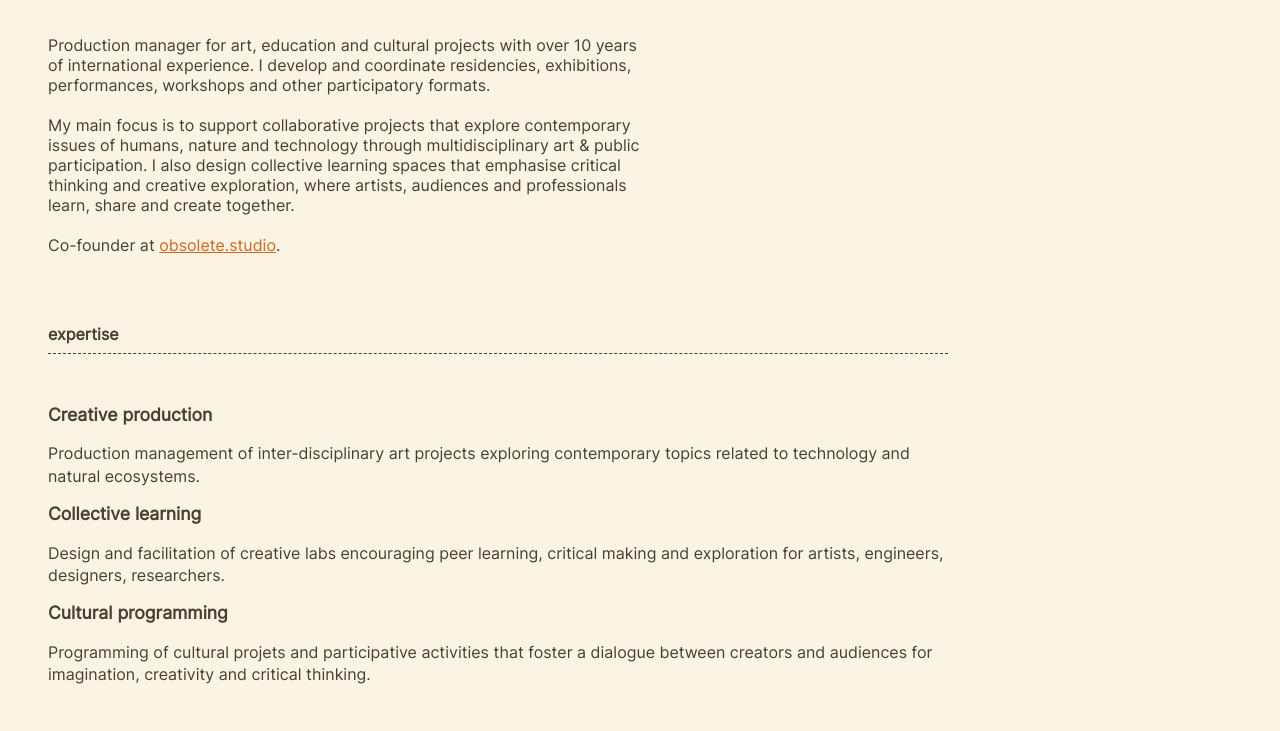
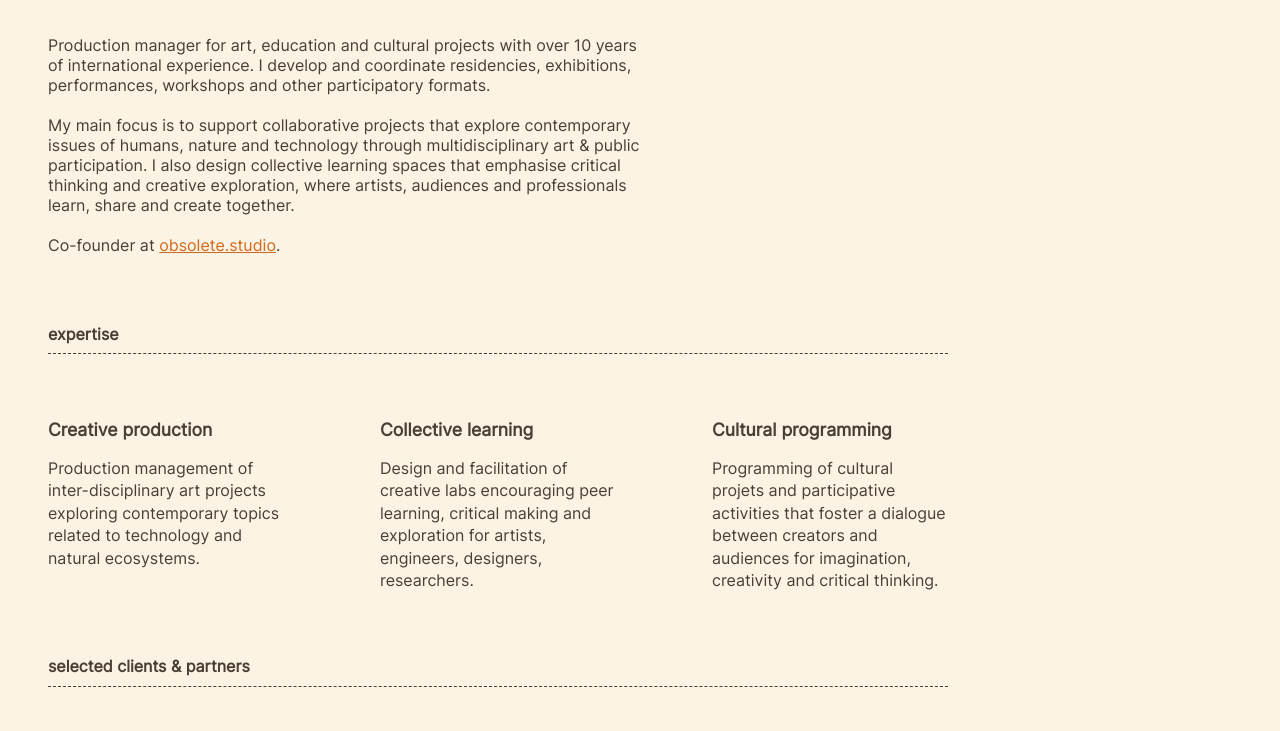
Before and after one commit to aurelienkrieger/aurelienkrieger.com, a plain HTML site: page about.html in a window 1280 px wide. Shown: the part 113-844 px from the top of the page. Drawn offline with Linux system fonts and the light colour scheme.

Commit message:
fix column issues in about.html

```diff
--- a/about.html
+++ b/about.html
@@ -23,7 +23,7 @@
     <meta name="viewport" content="width=device-width, initial-scale=1.0">
     <link rel="canonical" href="https://aurelienkrieger.com" />
     <link rel="stylesheet" href="/css/main.css">
-    <link rel="stylesheet" href="/css/index.css">
+    <link rel="stylesheet" href="/css/about.css">
     <script src="/js/script.js" defer></script>
     <title>Aurélien Krieger</title>
 </head>
```
